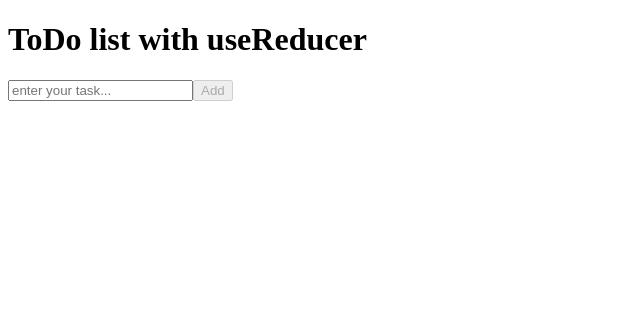
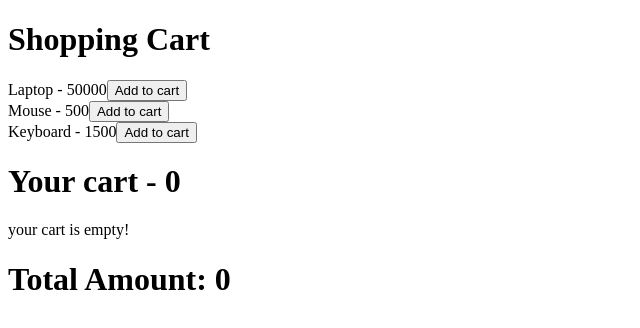
Before and after one commit to Sachinsaine/React-NoteApp, a React (Vite) app: page / in a window 1280 px wide. Shown: the top 328 px of the page, without its empty margins (0-640 px from the left). Built offline with nearby package versions, Linux system fonts and the light colour scheme.

Commit message:
useReducer done

```diff
--- a/src/App.jsx
+++ b/src/App.jsx
@@ -1,19 +1,21 @@
 // import { CounterWithReducer } from "./CounterWithReducer";
 // import { ShoppingCartWithReducer } from "./ShoppingCartWithReducer";
-import { TodoListWithReducer } from "./TodoListWithReducer";
+import { ShoppingCart } from "./ShoppingCart";
+// import { TodoListWithReducer } from "./TodoListWithReducer";
 // import { ToggleWithReducer } from "./ToggleWithUseReducer";
 // import { ShoppingCart } from "./ShoppingCart";
 // import { Todo } from "./Todo";
 
 function App() {
-  // const products = [
-  //   { id: 1, name: "Laptop", price: 50000 },
-  //   { id: 2, name: "Mouse", price: 500 },
-  //   { id: 3, name: "Keyboard", price: 1500 },
-  // ];
+  const products = [
+    { id: 1, name: "Laptop", price: 50000 },
+    { id: 2, name: "Mouse", price: 500 },
+    { id: 3, name: "Keyboard", price: 1500 },
+  ];
   return (
     <>
-      <TodoListWithReducer />
+      <ShoppingCart products={products} />
+      {/* <TodoListWithReducer /> */}
       {/* <ToggleWithReducer /> */}
       {/* <ShoppingCartWithReducer /> */}
       {/* <ShoppingCart products={products} /> */}
--- a/src/ShoppingCart.jsx
+++ b/src/ShoppingCart.jsx
@@ -1,51 +1,71 @@
-import { useState } from "react";
+import { useReducer } from "react";
 
 export const ShoppingCart = ({ products }) => {
-  //   const [product, setProduct] = useState(products);
-  const product = products;
-  const [cart, setCart] = useState([]);
-  const handleCart = (e) => {
-    setCart([...cart, e]);
+  let initialValue = {
+    cart: [],
+    product: [...products],
   };
-  let total = cart.reduce((acc, curr) => acc + curr.price, 0);
 
-  const handleRemove = (i) => {
-    setCart(cart.filter((item) => item.id !== i));
+  const reducer = (state, action) => {
+    switch (action.type) {
+      case "add":
+        return {
+          ...state,
+          cart: [...state.cart, action.payload],
+        };
+      case "remove":
+        return {
+          ...state,
+          cart: [
+            ...state.cart.filter((item, index) => index !== action.payload),
+          ],
+        };
+      default:
+        state;
+    }
   };
+
+  const [state, dispatch] = useReducer(reducer, initialValue);
+  let total = state.cart.reduce((acc, curr) => acc + curr.price, 0);
   return (
     <div>
       <h1>Shopping Cart</h1>
-
       <div>
-        {product.map((item, index) => {
+        {" "}
+        {state.product.map((product, index) => {
           return (
             <div key={index}>
-              <div>
-                {" "}
-                {item.name} - ${item.price}{" "}
-                <button onClick={() => handleCart(item)}>Add to cart</button>
-              </div>
+              <span>
+                {product.name} - {product.price}
+              </span>
+              <button
+                onClick={() => dispatch({ type: "add", payload: product })}
+              >
+                Add to cart
+              </button>
             </div>
           );
         })}
-      </div>
-
-      <h2>Your cart</h2>
-      <div>
-        Your Cart-{cart.length === 0 ? "Your cart is empty" : cart.length}{" "}
-      </div>
-      <div>Total Price: {total} </div>
-      <div>
-        {cart.map((p) => {
-          return (
-            <div>
-              <h5>
-                {p.name} - ${p.price}
-              </h5>
-              <button onClick={() => handleRemove(p.id)}>Remove</button>
-            </div>
-          );
-        })}
+        <h1 style={{ marginTop: "20px" }}>Your cart - {state.cart.length}</h1>
+        {state.cart.length === 0 ? (
+          <div>your cart is empty!</div>
+        ) : (
+          state.cart.map((item, index) => {
+            return (
+              <div>
+                <div>
+                  {item.name} - ${item.price}
+                  <button
+                    onClick={() => dispatch({ type: "remove", payload: index })}
+                  >
+                    Remove
+                  </button>
+                </div>
+              </div>
+            );
+          })
+        )}
+        <h1>Total Amount: {total} </h1>
       </div>
     </div>
   );
--- a/src/TodoListWithReducer.jsx
+++ b/src/TodoListWithReducer.jsx
@@ -1,59 +1,124 @@
 import { useReducer } from "react";
 
-let initialValue = {
+const initialValue = {
   input: "",
   tasks: [],
 };
+
 const reducer = (state, action) => {
   switch (action.type) {
     case "inputText":
-      return { ...state, input: action.payload };
+      return {
+        ...state,
+        input: action.payload,
+      };
+
     case "add":
-      return { ...state, tasks: [...state.tasks, state.input], input: " " };
+      if (!state.input.trim()) {
+        return state;
+      }
+
+      return {
+        ...state,
+        tasks: [
+          ...state.tasks,
+          {
+            text: state.input,
+            completed: false,
+          },
+        ],
+        input: "",
+      };
+
     case "remove":
       return {
         ...state,
-        tasks: state.tasks.filter((task, index) => index !== action.payload),
+        tasks: state.tasks.filter((todo, index) => index !== action.payload),
       };
+
+    case "complete":
+      return {
+        ...state,
+        tasks: state.tasks.map((task, index) =>
+          index === action.payload
+            ? {
+                ...task,
+                completed: !task.completed,
+              }
+            : task,
+        ),
+      };
+
     default:
       return state;
   }
 };
+
 export const TodoListWithReducer = () => {
   const [state, dispatch] = useReducer(reducer, initialValue);
+
   return (
     <div>
-      <h1>ToDo list with useReducer</h1>
-      <div>
+      <h1>Todo List with useReducer</h1>
+
       <input
         type="text"
-          placeholder="enter your task..."
+        placeholder="Enter your task..."
         value={state.input}
         onChange={(e) =>
-            dispatch({ type: "inputText", payload: e.target.value })
+          dispatch({
+            type: "inputText",
+            payload: e.target.value,
+          })
         }
       />
+
       <button
         disabled={!state.input.trim()}
         onClick={() => dispatch({ type: "add" })}
       >
         Add
       </button>
-      </div>
-      <div>
-        {state.tasks.map((todo, index) => {
-          return (
+
+      <hr />
+
+      {state.tasks.length === 0 ? (
+        <p>No tasks added yet!</p>
+      ) : (
+        state.tasks.map((task, index) => (
           <div key={index}>
-              <span>{todo}</span>
+            <span
+              style={{
+                textDecoration: task.completed ? "line-through" : "none",
+              }}
+            >
+              {task.text}
+            </span>
+
             <button
-                onClick={() => dispatch({ type: "remove", payload: index })}
+              onClick={() =>
+                dispatch({
+                  type: "complete",
+                  payload: index,
+                })
+              }
             >
-                remove
+              {task.completed ? "Undo" : "Complete"}
+            </button>
+
+            <button
+              onClick={() =>
+                dispatch({
+                  type: "remove",
+                  payload: index,
+                })
+              }
+            >
+              Remove
             </button>
           </div>
-          );
-        })}
-      </div>
+        ))
+      )}
     </div>
   );
 };
```
Lines whose indentation alone changed are shown as unchanged.
